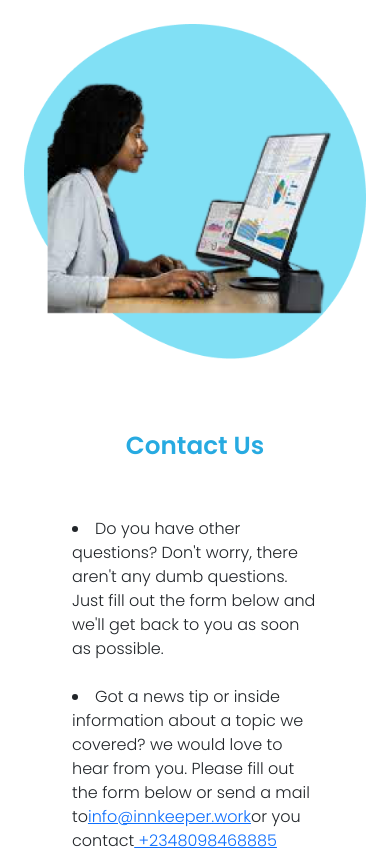
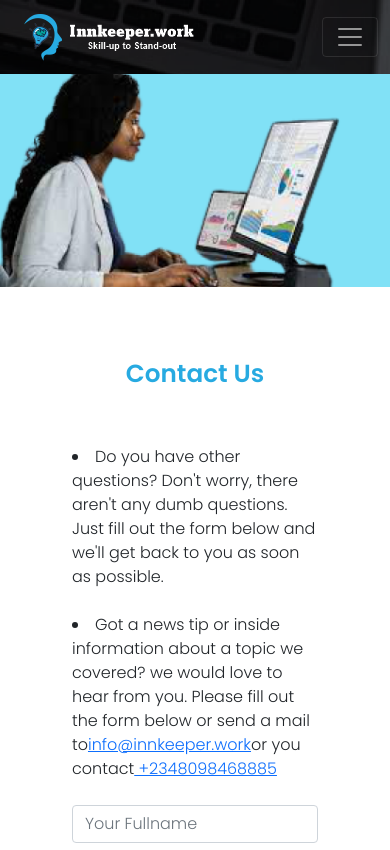
Before and after one commit to innkeeper-work/innkeeper.work_lms, a React (Create React App) app: page /contact in a window 390 px wide. Shown: the top 850 px of the page. Built offline with nearby package versions, Linux system fonts and the light colour scheme.

Commit message:
Footer and Error404 page now according to figma design

```diff
--- a/src/pages/Contact.js
+++ b/src/pages/Contact.js
@@ -1,6 +1,8 @@
 import React, { useState } from 'react';
 import { SendButton } from '../components/Buttons';
 import contact_image from '../images/contact_image.png';
+import contact_image2 from '../images/contact_image2.png';
+import Navbar from '../components/Navbar';
 
 const Contact = () => {
   const [person, setPerson] = useState({
@@ -30,20 +32,25 @@ const Contact = () => {
   };
 
   return (
-    <div className="p-2 m-3">
-      <div className="col col-md-5 col-sm-12">
+    <>
+      <div className="heroBg mx-auto d-none d-md-block">
+        <Navbar />
+      </div>
+
+      <div className="col col-md-5 col-sm-12 heroBg d-block mx-lg-auto d-xs-block d-md-none col-12 mb-5">
+        <Navbar />
         <img
-          src={contact_image}
+          src={contact_image2}
           alt="Innkeeper.work contact us"
           className="d-block mx-lg-auto d-xs-block d-md-none col-12 mb-5"
         />
       </div>
 
-      <div className="row mx-4">
+      <div className="row mx-5">
         <h2 className="d-flex justify-content-center herotextColored mt-4">
           <strong> Contact Us</strong>
         </h2>
-        <div className="col-md-7 col-sm-12 g-5">
+        <div className="col-md-7 col-sm-12 g-5 mb-5">
           <li className="mb-4">
             Do you have other questions? Don't worry, there aren't any dumb
             questions. Just fill out the form below and we'll get back to you as
@@ -123,7 +130,7 @@ const Contact = () => {
           />
         </div>
       </div>
-    </div>
+    </>
   );
 };
 
```
Also changed, not shown: src/images/contact_image2.png (added).
